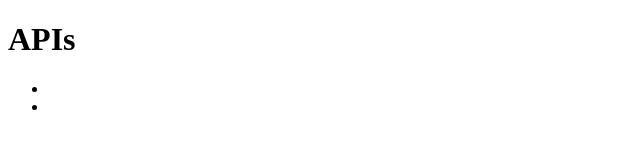
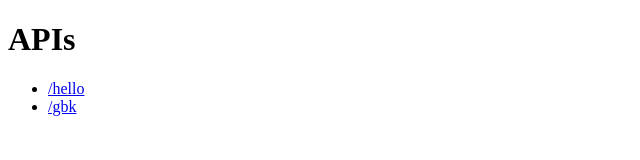
Before and after one commit to MarvinXu/my-netlify-functions, a plain HTML site: page index.html in a window 1280 px wide. Shown: the full height of the page, 0-640 px from the left. Drawn offline with Linux system fonts and the light colour scheme.

Commit message:
index page

```diff
--- a/public/index.html
+++ b/index.html
@@ -9,8 +9,8 @@
 <body>
   <h1>APIs</h1>
   <ul>
-    <li><a href="/.netlify/functions/hello"></a></li>
-    <li><a href="/.netlify/functions/gbk"></a></li>
+    <li><a href="/.netlify/functions/hello">/hello</a></li>
+    <li><a href="/.netlify/functions/gbk">/gbk</a></li>
   </ul>
 </body>
 </html>
```
